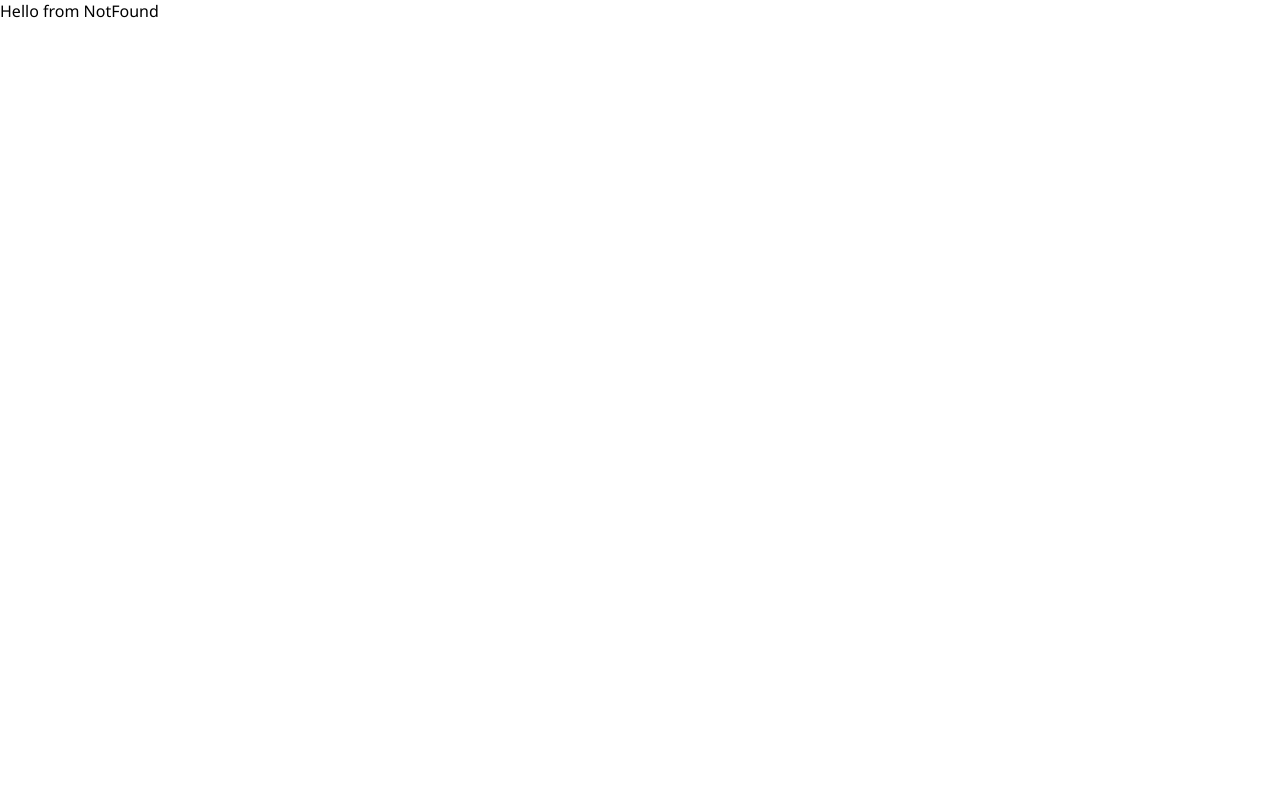
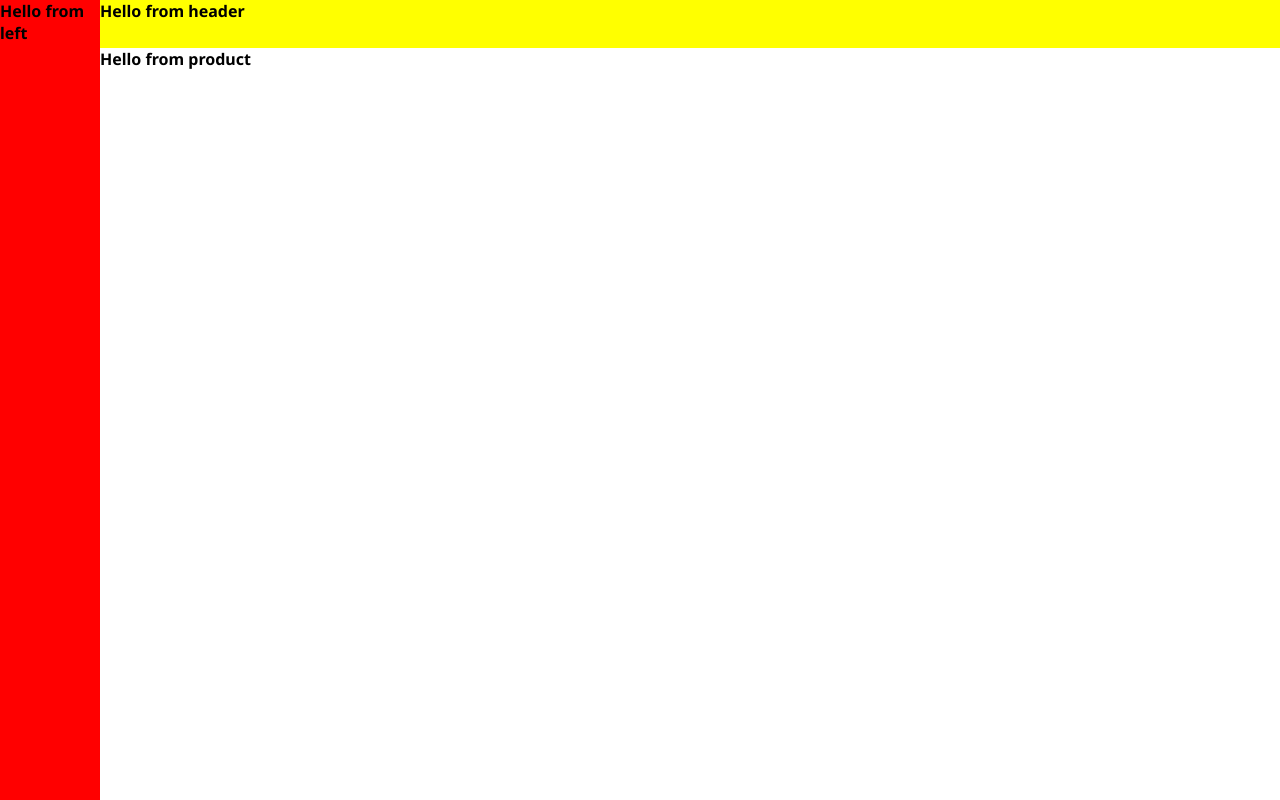
Before and after one commit to Mestres-da-Web/trilha-react, a React (Create React App) app: page /product in a window 1280 px wide. Built offline with nearby package versions, Linux system fonts and the light colour scheme.

Commit message:
Product - Aula 1

```diff
--- a/src/App.tsx
+++ b/src/App.tsx
@@ -1,24 +1,16 @@
-import React from "react";
-import SignUp from "./pages/SignUp";
-import { Routes, Route } from "react-router-dom";
+import { Route, Routes } from "react-router-dom";
+import LayoutProduct from "./components/LayoutProduct";
 
 import "./global.styles.css";
-import Home from "./pages/Home";
-import SignIn from "./pages/SignIn";
-import ForgotPassword from "./pages/ForgotPassword";
-import NotFound from "./pages/NotFound";
 
-import UseCallbackExample from "./pages/Examples/useCallback";
+import Products from "./pages/Products";
 
 function App() {
   return (
     <Routes>
-      <Route index element={<Home />} />
-      <Route path="hooks" element={<UseCallbackExample />} />
-      <Route path="signup" element={<SignUp />} />
-      <Route path="signin" element={<SignIn />} />
-      <Route path="forgot" element={<ForgotPassword />} />
-      <Route path="*" element={<NotFound />} />
+      <Route path="/" element={<LayoutProduct />}>
+        <Route path="product" element={<Products />} />
+      </Route>
     </Routes>
   );
 }
--- a/src/components/Layout/index.tsx
+++ b/src/components/LayoutAuth/index.tsx
@@ -2,7 +2,7 @@ import { Outlet } from "react-router-dom";
 import Header from "../Header";
 import styles from "./styles.module.css";
 
-function Layout() {
+function LayoutAuth() {
   return (
     <div className={styles.container}>
       <div className={styles.header}>
@@ -15,4 +15,4 @@ function Layout() {
   );
 }
 
-export default Layout;
+export default LayoutAuth;
--- /dev/null
+++ b/src/components/LayoutProduct/components/HeaderProduct/index.tsx
@@ -0,0 +1,11 @@
+import styles from "./styles.module.css";
+
+function HeaderProduct() {
+  return (
+    <div className={styles.container}>
+      <h1>Hello from header</h1>
+    </div>
+  );
+}
+
+export default HeaderProduct;
--- /dev/null
+++ b/src/components/LayoutProduct/components/HeaderProduct/styles.module.css
@@ -0,0 +1,4 @@
+.container {
+  background-color: yellow;
+  height: 3rem;
+}
--- /dev/null
+++ b/src/components/LayoutProduct/components/Sidebar/index.tsx
@@ -0,0 +1,11 @@
+import styles from "./styles.module.css";
+
+function Sidebar() {
+  return (
+    <div className={styles.container}>
+      <h1>Hello from left</h1>
+    </div>
+  );
+}
+
+export default Sidebar;
--- /dev/null
+++ b/src/components/LayoutProduct/components/Sidebar/styles.module.css
@@ -0,0 +1,5 @@
+.container {
+  flex: 5%;
+  background-color: red;
+  min-width: 100px;
+}
--- /dev/null
+++ b/src/components/LayoutProduct/index.tsx
@@ -0,0 +1,18 @@
+import { Outlet } from "react-router-dom";
+import HeaderProduct from "./components/HeaderProduct";
+import Sidebar from "./components/Sidebar";
+import styles from "./styles.module.css";
+
+function LayoutProduct() {
+  return (
+    <div className={styles.container}>
+      <Sidebar />
+      <div className={styles.contentContainer}>
+        <HeaderProduct />
+        <Outlet />
+      </div>
+    </div>
+  );
+}
+
+export default LayoutProduct;
--- /dev/null
+++ b/src/components/LayoutProduct/styles.module.css
@@ -0,0 +1,8 @@
+.container {
+  display: flex;
+  height: 100%;
+}
+
+.contentContainer {
+  flex: 95%
+}
--- /dev/null
+++ b/src/pages/Products/index.tsx
@@ -0,0 +1,11 @@
+import styles from "./styles.module.css";
+
+function Products() {
+  return (
+    <div>
+      <h1>Hello from product</h1>
+    </div>
+  );
+}
+
+export default Products;
--- /dev/null
+++ b/src/pages/Products/styles.module.css
@@ -0,0 +1,19 @@
+.container {
+  display: flex;
+  height: 100%;
+}
+
+.leftContainer {
+  flex: 5%;
+  background-color: red;
+}
+
+.rightContainer {
+  flex: 95%;
+  background-color: blue;
+}
+
+.header {
+  background-color: yellow;
+  height: 3rem;
+}
```
Also changed, not shown: src/components/LayoutAuth/styles.module.css (renamed from src/components/Layout/styles.module.css).
